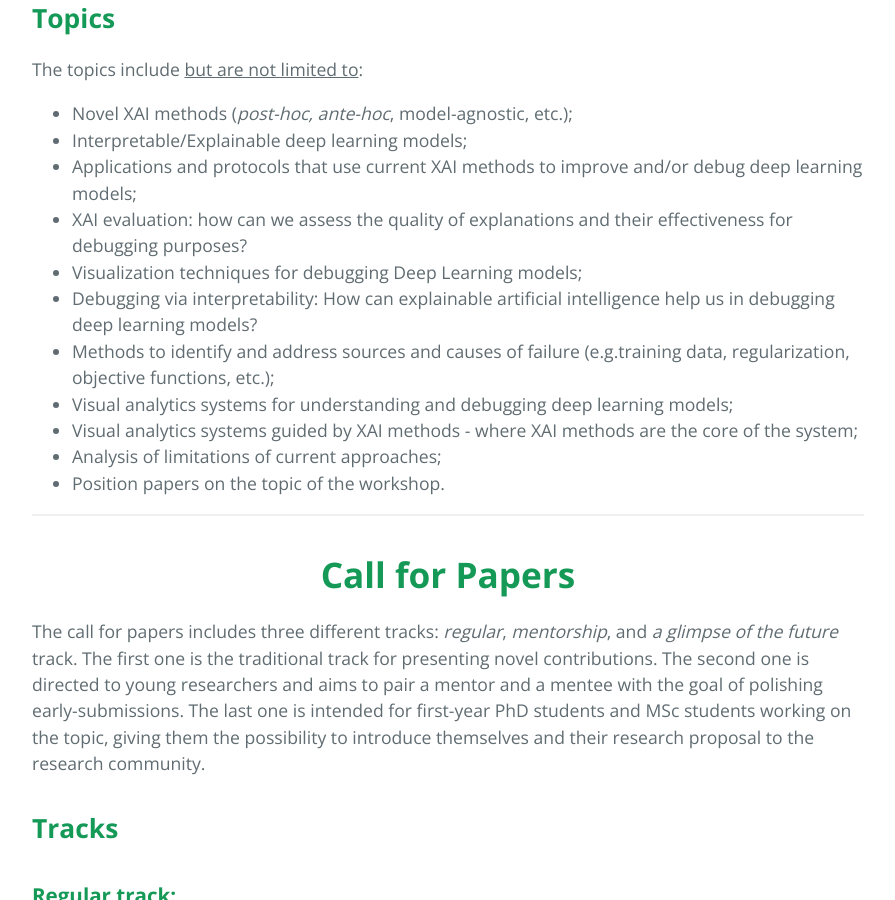
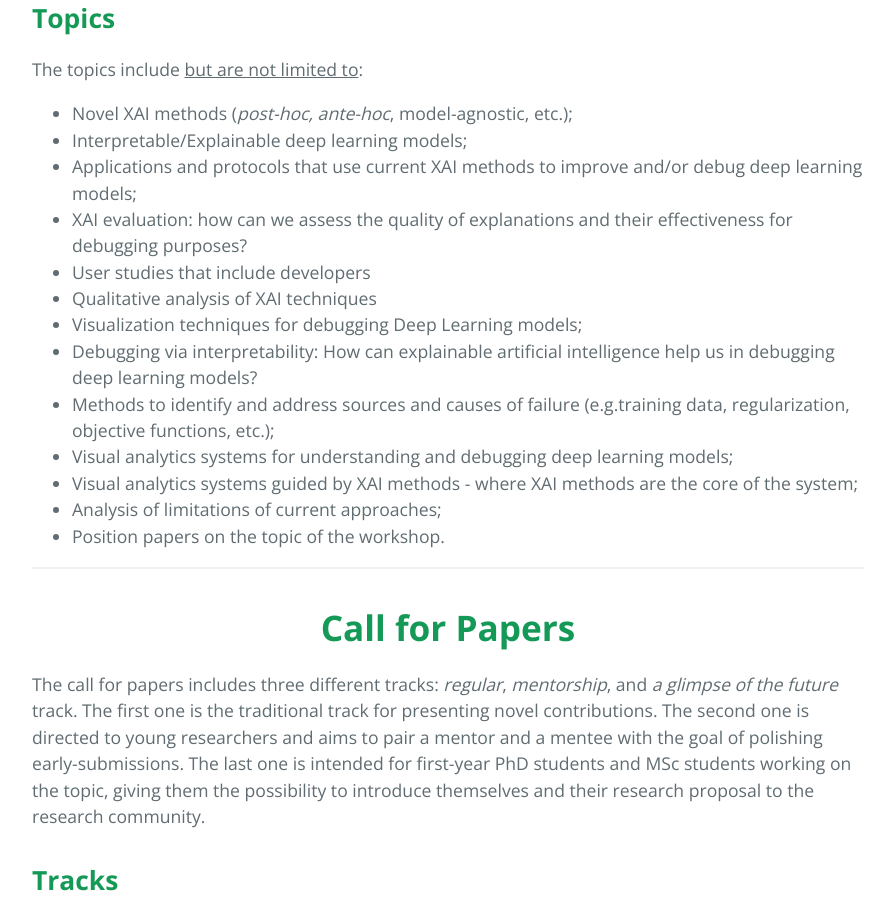
Before and after one commit to xai4debugging/xai4debugging.github.io, a Jekyll site: the page built from index.md, in a window 1280 px wide and 900 px high, scrolled down 1126 px. Shown: the whole window, without its empty margins (192-1087 px from the left). Built offline with Jekyll 4.4.1, drawn with Linux system fonts in a browser that asks for light colours.

Commit message:
added user study

```diff
--- a/index.md
+++ b/index.md
@@ -21,6 +21,8 @@ The topics include <u>but are not limited to</u>:
 - Interpretable/Explainable deep learning models;
 - Applications and protocols that use current XAI methods to improve and/or debug deep learning models;
 - XAI evaluation: how can we assess the quality of explanations and their effectiveness for debugging purposes?
+- User studies that include developers
+- Qualitative analysis of XAI techniques
 - Visualization techniques for debugging Deep Learning models;
 - Debugging via interpretability: How can explainable artificial intelligence help us in debugging deep learning models?
 - Methods to identify and address sources and causes of failure (e.g.training data, regularization, objective functions, etc.);
```
